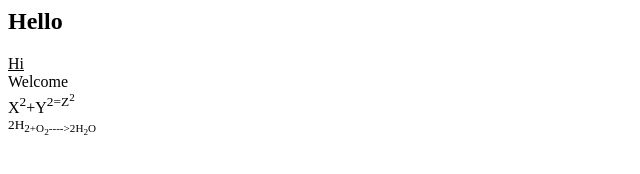
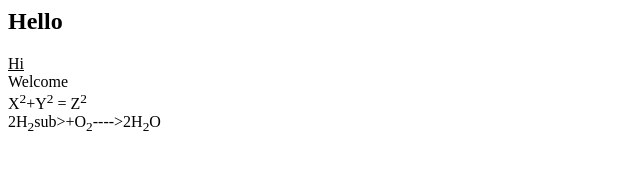
Before and after one commit to iamneo-production/cbacafcfabadaeccdffeecabfeedab, a plain HTML site: page public/index.html in a window 1280 px wide. Shown: the whole page, without its empty margins (0-640 px from the left). Drawn offline with Linux system fonts and the light colour scheme.

Commit message:
Backup Commit

```diff
--- a/public/index.html
+++ b/public/index.html
@@ -1,6 +1,6 @@
 <html>
     <body>
         <h2>Hello</h2>
-        <p><u>Hi</u><br>Welcome<br>X<sup>2</sup>+Y<sup>2=Z<sup>2</sup><br>2H<sub>2+O<sub>2</sub>---->2H<sub>2</sub>O</p>
+        <p><u>Hi</u><br>Welcome<br>X<sup>2</sup>+Y<sup>2</sup> = Z<sup>2</sup><br>2H<sub>2</sub>sub>+O<sub>2</sub>---->2H<sub>2</sub>O</p>
     </body>
-</html>
+</htm>
```
